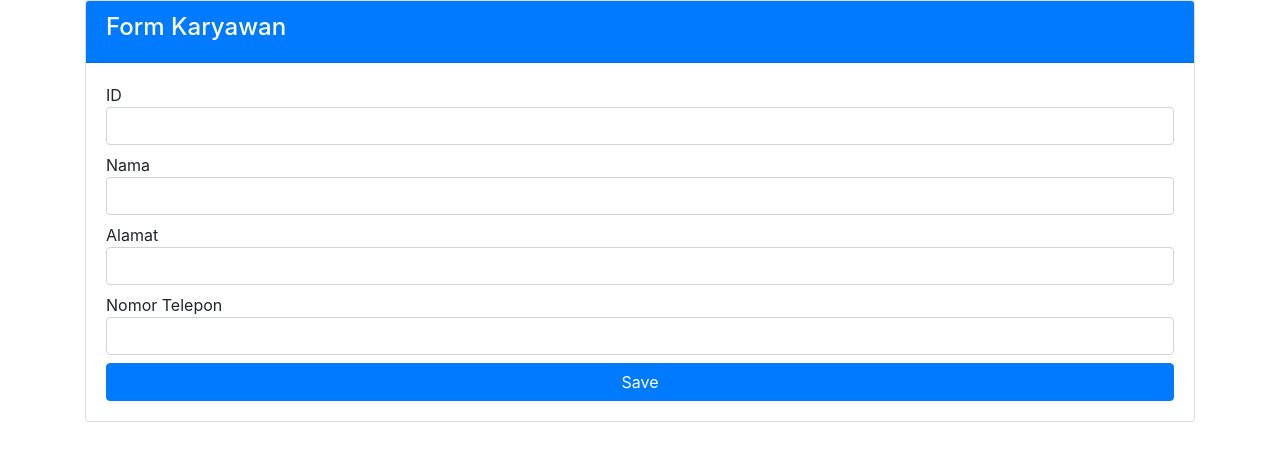
After one commit to Soejii/rental-kilat, a PHP site: page /form-karyawan.php in a window 1280 px wide. The commit adds this page. Shown: the top 461 px of the page. Run offline with PHP 8.4, Linux system fonts and the light colour scheme.

Commit message:
third commit nih bos

```diff
--- /dev/null
+++ b/form-karyawan.php
@@ -0,0 +1,97 @@
+<!DOCTYPE html>
+<html lang="en">
+<head>
+    <meta charset="UTF-8">
+    <meta http-equiv="X-UA-Compatible" content="IE=edge">
+    <meta name="viewport" content="width=device-width, initial-scale=1.0">
+    <title>Form karyawan</title>
+    <link rel="stylesheet" href="css/bootstrap.min.css">
+</head>
+<body>
+    <div class="container">
+        <div class="card">
+            <div class="card-header bg-primary">
+                <h4 class="text-white">Form Karyawan</h4>
+            </div>
+
+            <div class="card-body">
+                <?php
+                if (isset($_GET["id_karyawan"])) {
+                    // memeriksa ketika load file ini
+                    // apakah membawa data GET dg nama "id_karyawan"
+                    // jika true, maka form karyawan digunakan utk edit
+
+                    # mengakses data karyawan dari id_karyawan yg dikirim
+                    include "connection.php";
+                    $id_karyawan = $_GET["id_karyawan"];
+                    $sql = "select * from karyawan where id_karyawan='$id_karyawan'";
+                    # eksekusi perintah sql
+                    $hasil = mysqli_query($connect, $sql);
+                    # konversi hasil query ke bentuk array
+                    $karyawan = mysqli_fetch_array($hasil);
+                    ?>
+
+                <form action="process-karyawan.php" method="post">
+                    ID
+                    <input type="text" name="id_karyawan"
+                    class="form-control mb-2" required
+                    value="<?=$karyawan["id_karyawan"] ?>" readonly>
+
+                    Nama
+                    <input type="text" name="nama_karyawan"
+                    class="form-control mb-2" required
+                    value="<?=$karyawan["nama_karyawan"] ?>">
+
+                    Alamat
+                    <input type="text" name="alamat"
+                    class="form-control mb-2" required
+                    value="<?=$karyawan["alamat"] ?>">
+
+                    Nomor Telepon
+                    <input type="text" name="no_hp"
+                    class="form-control mb-2" required
+                    value="<?=$karyawan["no_hp"] ?>">
+
+                    <button type="submit" class="btn btn-primary btn-block"
+                    name="simpan_karyawan" onclick="return confirm('Apakah anda yakin?')">
+                        Save
+                    </button>
+                </form>
+
+                    <?php
+                }else {
+                    // jika false, maka form karyawan digunakan utk insert
+                    ?>
+
+                <form action="process-karyawan.php" method="post">
+                    ID
+                    <input type="text" name="id_karyawan"
+                    class="form-control mb-2" required>
+
+                    Nama
+                    <input type="text" name="nama_karyawan"
+                    class="form-control mb-2" required>
+
+                    Alamat
+                    <input type="text" name="alamat"
+                    class="form-control mb-2" required>
+
+                    Nomor Telepon
+                    <input type="text" name="no_hp"
+                    class="form-control mb-2" required>
+
+                    <button type="submit" class="btn btn-primary btn-block"
+                    name="simpan_karyawan" onclick="return confirm('Apakah anda yakin?')">
+                        Save
+                    </button>
+                </form>
+
+                    <?php
+                }
+                ?>
+
+            </div>
+        </div>
+    </div>
+</body>
+</html>
```
Also changed, not shown: list-karyawan.php (renamed from form-mobil.php, +59 -92 lines), list-mobil.php (+4 -4 lines), process-karyawan.php (added, +38 -0 lines).
